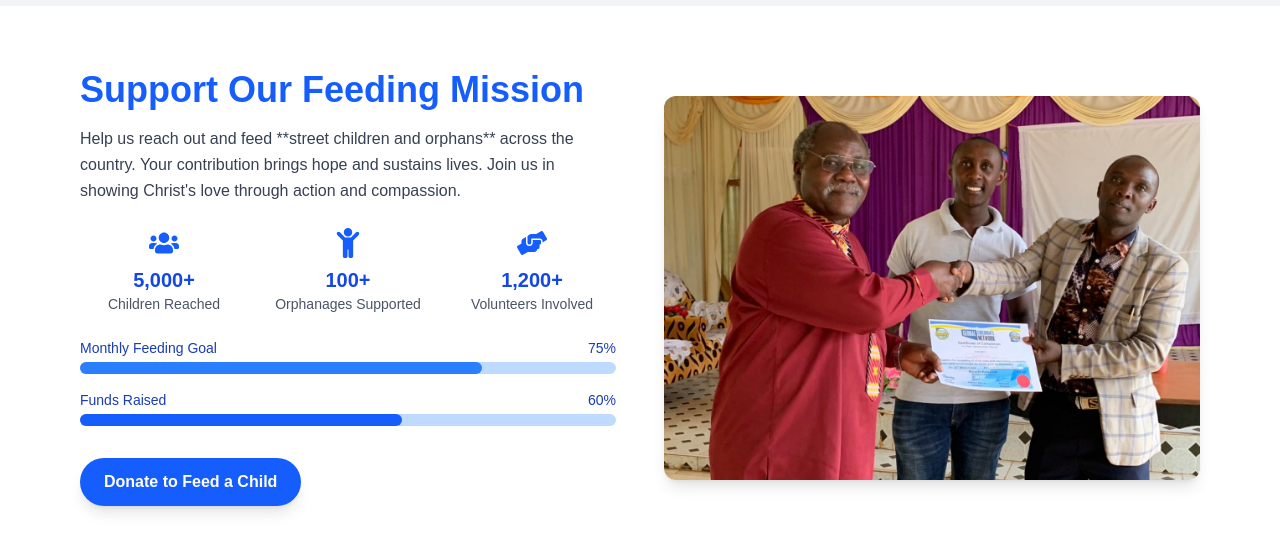
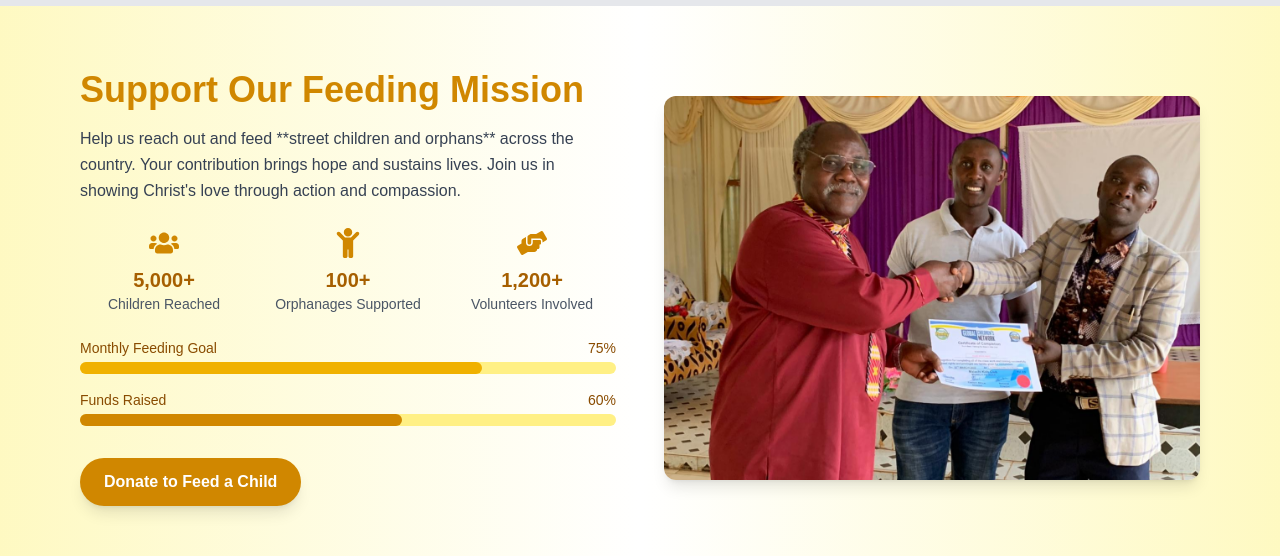
Before and after one commit to Seifuddin/Shammah, a Next.js app: page / in a window 1280 px wide. Shown: the part 1874-2430 px from the top of the page. Built offline with nearby package versions, Linux system fonts and the light colour scheme.

Commit message:
made changes

```diff
--- a/src/app/page.js
+++ b/src/app/page.js
@@ -35,7 +35,7 @@ export default function Home() {
       </section>
 
       {/* Blog */}
-      <section className="bg-gray-100">
+      <section className="bg-gray-200">
         <Ministry />
       </section>
 
--- a/src/components/AboutUs.jsx
+++ b/src/components/AboutUs.jsx
@@ -5,7 +5,7 @@ import SermonPlayer from "@/components/SermonPlayer";
 
 export default function Aboutus() {
   return (
-    <section className="py-16 bg-white">
+    <section className="py-16 bg-gradient-to-r from-yellow-100 via-white to-yellow-100">
 
       <div className="container mx-auto px-4 grid md:grid-cols-2 gap-10 items-center">
         {/* Image */}
--- a/src/components/Ministry.jsx
+++ b/src/components/Ministry.jsx
@@ -25,7 +25,7 @@ const services = [
 
 export default function Ministry() {
   return (
-    <section className="container mx-auto px-4 py-16 bg-gray-100">
+    <section className="container mx-auto px-4 py-16 bg-gray-200">
       <motion.h2
           className="text-2xl md:text-4xl font-extrabold text-blue-600 text-center mb-10"
           initial={{ opacity: 0, y: 20 }}
--- a/src/components/PraiseAndWorship.jsx
+++ b/src/components/PraiseAndWorship.jsx
@@ -14,7 +14,7 @@ export default function PraiseWorshipTeam() {
   const [selectedImage, setSelectedImage] = useState(null);
 
   return (
-    <section className="w-full bg-white bggradient-to-r from-yellow-100 via-white to-yellow-50">
+    <section className="w-full bg-gradient-to-r from-yellow-100 via-white to-yellow-50">
       <div className="container mx-auto px-4 grid grid-cols-1 lg:grid-cols-2 gap-12 items-center py-16">
         {/* Left Column – Text and Video */}
         <motion.div
--- a/src/components/Sermon.jsx
+++ b/src/components/Sermon.jsx
@@ -22,10 +22,10 @@ const sermons = [
 
 export default function Sermon() {
   return (
-    <section className="py-16 bg-white">
+    <section className="py-16 bg-gray-50">
       <div className="container mx-auto px-4">
         <motion.h2
-          className="text-xl font-bold text-blue-800 text-center mb-10"
+          className="text-2xl font-bold text-blue-800 text-center mb-10"
           initial={{ opacity: 0, y: 20 }}
           whileInView={{ opacity: 1, y: 0 }}
           transition={{ duration: 0.6 }}
--- a/src/components/SupportMission.jsx
+++ b/src/components/SupportMission.jsx
@@ -4,12 +4,12 @@ import { FaUsers, FaChild, FaHandsHelping } from "react-icons/fa";
 
 export default function SupportMission() {
   return (
-    <section className="w-full bg-white bg-gradient-t-r from-yellow-100 via-white to-yellow-50">
+    <section className="w-full bg-gradient-to-r from-yellow-100 via-white to-yellow-100">
       <div className="container mx-auto px-4 grid md:grid-cols-2 gap-12 items-center py-16 md:px-20">
         {/* Left: Text Content */}
         <div>
           <motion.h2
-            className="text-2xl md:text-4xl font-extrabold mb-4 text-blue-600"
+            className="text-2xl md:text-4xl font-extrabold mb-4 text-yellow-600"
             initial={{ y: -20, opacity: 0 }}
             animate={{ y: 0, opacity: 1 }}
             transition={{ duration: 0.6 }}
@@ -25,18 +25,18 @@ export default function SupportMission() {
           {/* Impact Counters */}
           <div className="grid grid-cols-3 gap-4 mb-6 text-center">
             <div>
-              <FaUsers className="text-blue-600 text-3xl mx-auto mb-2" />
-              <h3 className="text-xl font-semibold text-blue-700">5,000+</h3>
+              <FaUsers className="text-yellow-600 text-3xl mx-auto mb-2" />
+              <h3 className="text-xl font-semibold text-yellow-700">5,000+</h3>
               <p className="text-sm text-gray-600">Children Reached</p>
             </div>
             <div>
-              <FaChild className="text-blue-600 text-3xl mx-auto mb-2" />
-              <h3 className="text-xl font-semibold text-blue-700">100+</h3>
+              <FaChild className="text-yellow-600 text-3xl mx-auto mb-2" />
+              <h3 className="text-xl font-semibold text-yellow-700">100+</h3>
               <p className="text-sm text-gray-600">Orphanages Supported</p>
             </div>
             <div>
-              <FaHandsHelping className="text-blue-600 text-3xl mx-auto mb-2" />
-              <h3 className="text-xl font-semibold text-blue-700">1,200+</h3>
+              <FaHandsHelping className="text-yellow-600 text-3xl mx-auto mb-2" />
+              <h3 className="text-xl font-semibold text-yellow-700">1,200+</h3>
               <p className="text-sm text-gray-600">Volunteers Involved</p>
             </div>
           </div>
@@ -44,28 +44,28 @@ export default function SupportMission() {
           {/* Progress Bars */}
           <div className="space-y-4">
             <div>
-              <div className="flex justify-between mb-1 text-sm font-medium text-blue-800">
+              <div className="flex justify-between mb-1 text-sm font-medium text-yellow-800">
                 <span>Monthly Feeding Goal</span>
                 <span>75%</span>
               </div>
-              <div className="w-full bg-blue-200 rounded-full h-3">
-                <div className="bg-blue-500 h-3 rounded-full" style={{ width: '75%' }}></div>
+              <div className="w-full bg-yellow-200 rounded-full h-3">
+                <div className="bg-yellow-500 h-3 rounded-full" style={{ width: '75%' }}></div>
               </div>
             </div>
             <div>
-              <div className="flex justify-between mb-1 text-sm font-medium text-blue-800">
+              <div className="flex justify-between mb-1 text-sm font-medium text-yellow-800">
                 <span>Funds Raised</span>
                 <span>60%</span>
               </div>
-              <div className="w-full bg-blue-200 rounded-full h-3">
-                <div className="bg-blue-600 h-3 rounded-full" style={{ width: '60%' }}></div>
+              <div className="w-full bg-yellow-200 rounded-full h-3">
+                <div className="bg-yellow-600 h-3 rounded-full" style={{ width: '60%' }}></div>
               </div>
             </div>
           </div>
 
           <motion.button
             whileHover={{ scale: 1.05 }}
-            className="mt-8 bg-blue-600 text-white px-6 py-3 rounded-full font-semibold shadow-lg hover:bg-yellow-700"
+            className="mt-8 bg-yellow-600 text-white px-6 py-3 rounded-full font-semibold shadow-lg hover:bg-yellow-700"
           >
             Donate to Feed a Child
           </motion.button>
--- a/src/components/Visit.jsx
+++ b/src/components/Visit.jsx
@@ -4,7 +4,7 @@ import { MapPin, Clock } from "lucide-react";
 
 export default function VisitUs() {
   return (
-    <section className="py-16 bg-blue-100">
+    <section className="py-16 bg-gradient-to-r from-yellow-100 via-white to-yellow-100">
       <div className="container mx-auto px-4 grid lg:grid-cols-2 gap-10 items-center">
         {/* Text Content */}
         <motion.div
```
